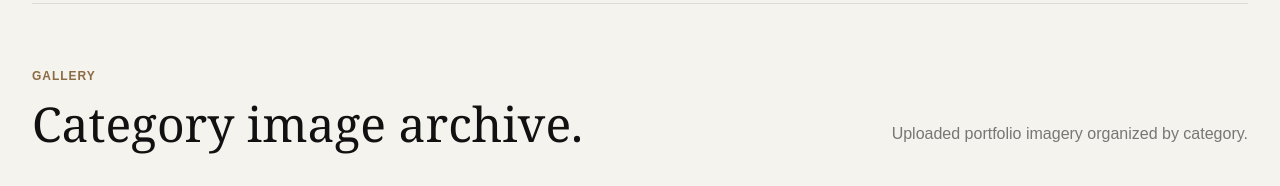
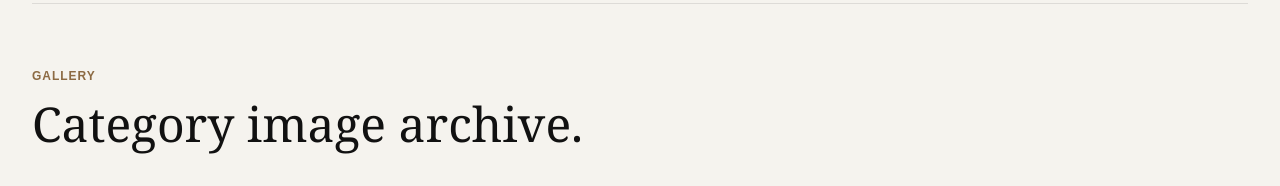
Before and after one commit to tahabaki6134/ardicdf-website, a Next.js app: page /works/safari-experiences in a window 1280 px wide. Shown: the part 880-1066 px from the top of the page. Built offline with nearby package versions, Linux system fonts and the light colour scheme.

Commit message:
Remove portfolio gallery description text

```diff
--- a/app/works/[slug]/page.tsx
+++ b/app/works/[slug]/page.tsx
@@ -94,9 +94,6 @@ export default function PortfolioCategoryPage({ params }: CategoryPageProps) {
                   Category image archive.
                 </h2>
               </div>
-              <p className="max-w-md leading-7 text-ink/55">
-                Uploaded portfolio imagery organized by category.
-              </p>
             </div>
 
             <div className="mt-10 grid gap-px bg-ink/10 sm:grid-cols-2 lg:grid-cols-3">
```
